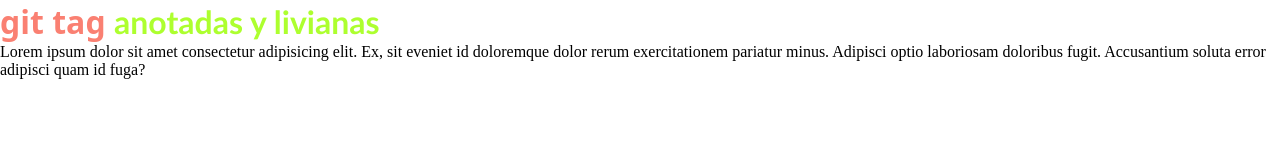
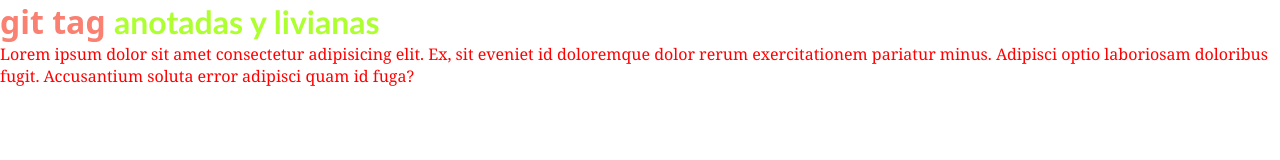
Before and after one commit to LBaquedanoCordova/Practicing-git, a plain HTML site: page index.html in a window 1280 px wide. Drawn offline with Linux system fonts and the light colour scheme.

Commit message:
agregar estilos a elemento p en style.css

```diff
--- a/style.css
+++ b/style.css
@@ -11,3 +11,8 @@ h1 span{
     color: greenyellow;
     font-family: 'Gill Sans', 'Gill Sans MT', Calibri, 'Trebuchet MS', sans-serif;
 }
+
+p{
+    color: red;
+    font-family: Cambria, Cochin, Georgia, Times, 'Times New Roman', serif;
+}
```
